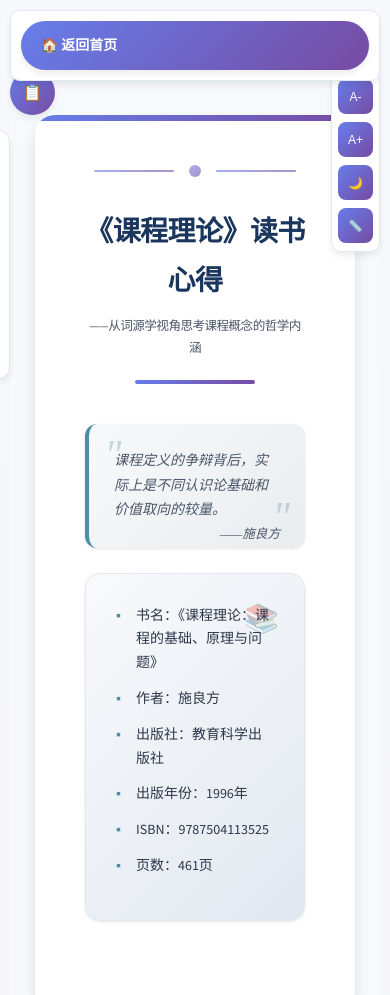
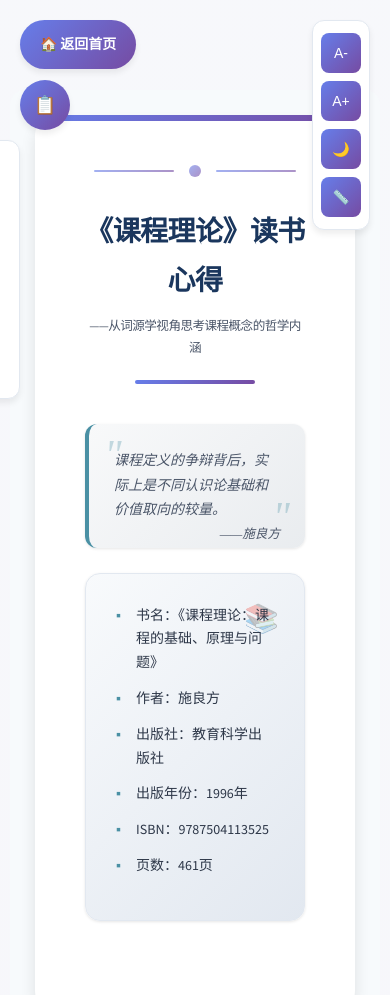
Before and after one commit to zxy-1-2-3/reading-notes, a plain HTML site: page 课程理论读书心得.html in a window 390 px wide. Shown: the top 995 px of the page. Drawn offline with Linux system fonts and the light colour scheme.

Commit message:
更新读书心得页面样式和布局

```diff
--- a/课程理论读书心得.html
+++ b/课程理论读书心得.html
@@ -597,6 +597,7 @@
             .container {
                 padding: 25px;
                 border-radius: 15px;
+                margin-top: 80px;
             }
 
             h1 {
@@ -627,56 +628,20 @@
             /* 只隐藏装饰元素，保留导航功能 */
             .header-decoration { display: none; }
 
-            /* 调整导航栏在手机端的样式 */
-            .nav-bar {
-                position: fixed !important;
-                top: 10px !important;
-                left: 10px !important;
-                right: 10px !important;
-                z-index: 1002 !important;
-                background: var(--bg-card) !important;
-                border-radius: 10px !important;
-                padding: 10px !important;
-                box-shadow: var(--shadow-medium) !important;
-                border: 1px solid var(--border-light) !important;
-                display: block !important;
-            }
+            .nav-bar { top: 10px; left: 10px; }
+            .nav-home { padding: 8px 12px; font-size: 13px; }
 
-            /* 调整阅读控制面板在手机端的样式 */
-            .reading-controls {
-                position: fixed !important;
-                top: 70px !important;
-                right: 10px !important;
-                padding: 8px 6px !important;
-                border-radius: 10px !important;
-                display: flex !important;
-            }
+            .reading-controls { top: 70px; right: 10px; padding: 8px 6px; }
+            .control-button { min-width: 35px; min-height: 35px; font-size: 12px; }
 
-            .control-button {
-                min-width: 35px !important;
-                min-height: 35px !important;
-                font-size: 12px !important;
-            }
+            .toc-toggle { left: 10px; top: 70px; width: 45px; height: 45px; font-size: 16px; }
 
-            /* 调整目录按钮在手机端的样式 */
-            .toc-toggle {
-                position: fixed !important;
-                left: 10px !important;
-                top: 70px !important;
-                width: 45px !important;
-                height: 45px !important;
-                font-size: 16px !important;
-                display: block !important;
-            }
-
-            /* 调整目录在手机端的样式 */
             .table-of-contents {
-                position: fixed !important;
-                left: 10px !important;
-                top: 130px !important;
-                max-width: calc(100vw - 20px) !important;
-                max-height: calc(100vh - 150px) !important;
-                padding: 15px !important;
+                left: 10px;
+                top: 130px;
+                max-width: calc(100vw - 20px);
+                max-height: calc(100vh - 150px);
+                padding: 15px;
             }
 
             /* 为内容区域添加顶部边距，避免被固定导航遮挡 */
```
Also changed, not shown: 数学教育中的数学文化读书心得.html (+6 -43 lines).
